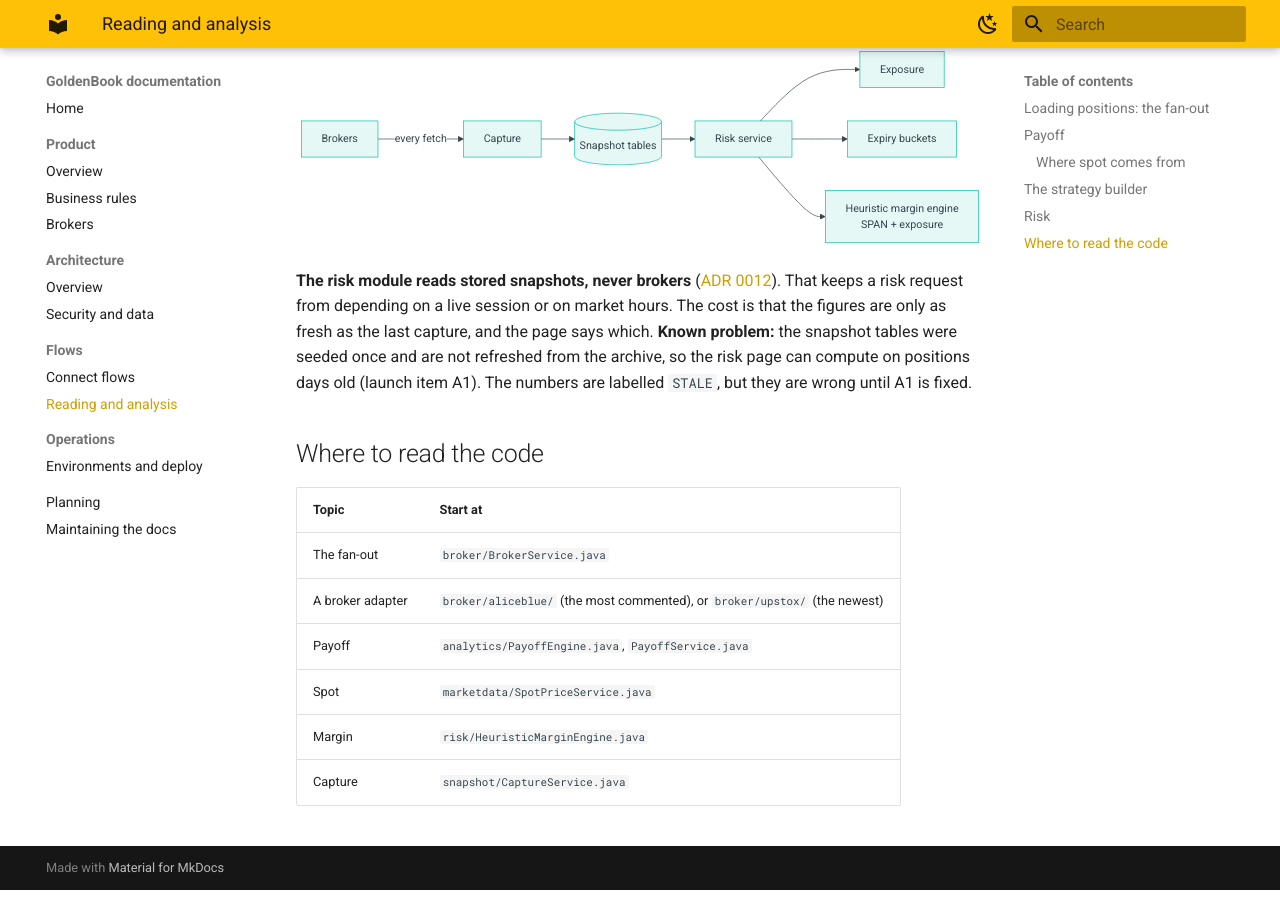
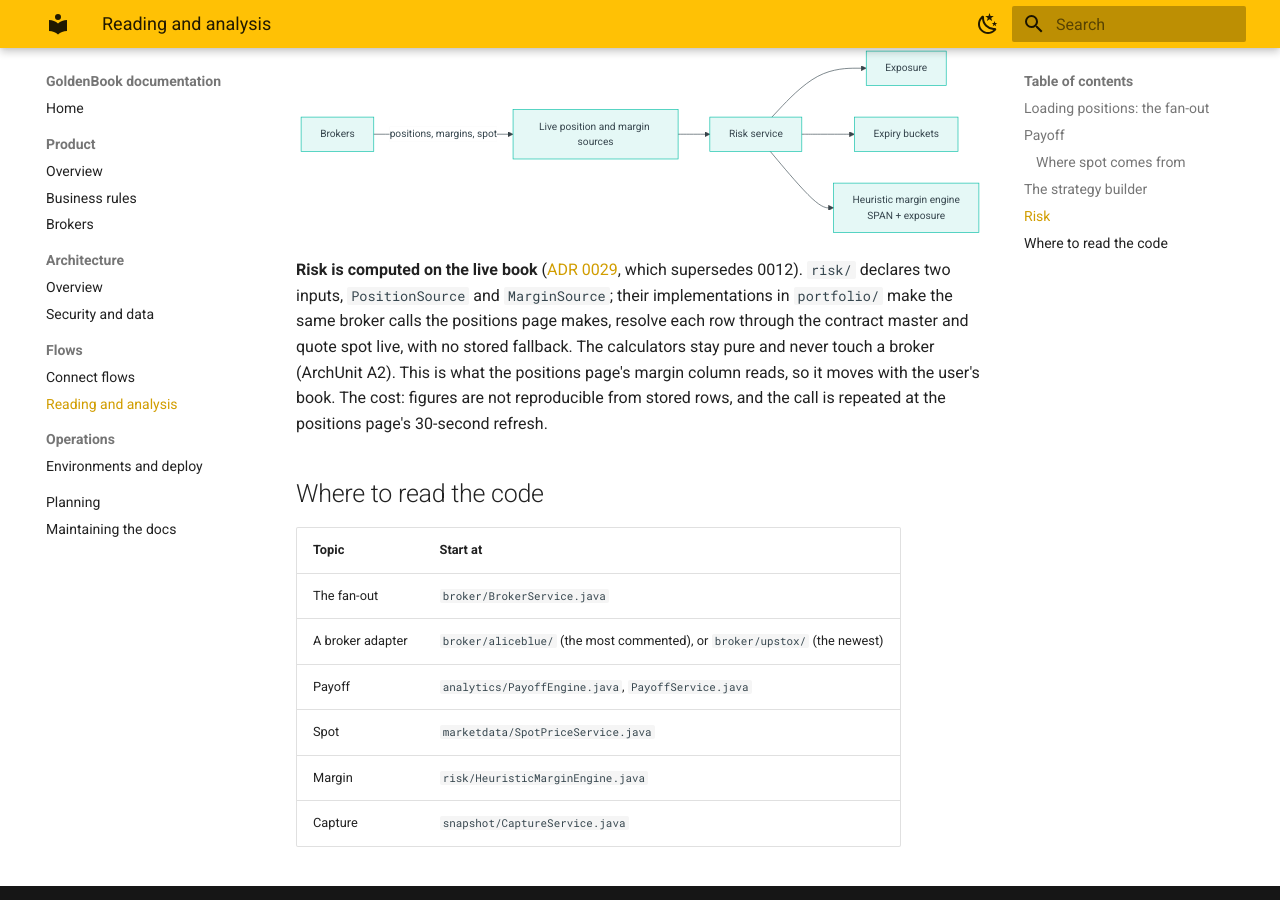
Before and after one commit to bnmnikhil/MoneyPlantContext, an MkDocs documentation site: the page built from docs/flows/read-and-analysis.md, in a window 1280 px wide and 900 px high, scrolled down 3230 px. Built offline with MkDocs 1.6.1 and Material for MkDocs 9.7.7, drawn with Linux system fonts in a browser that asks for light colours.

Commit message:
Docs: risk is computed on the live book (N12, ADR 0029)
Co-Authored-By: Claude Opus 5.5 <noreply@anthropic.com>

````diff
--- a/docs/flows/read-and-analysis.md
+++ b/docs/flows/read-and-analysis.md
@@ -82,20 +82,20 @@ connections can serve it; Alice Blue is the only chain source today.
 
 ```mermaid
 flowchart LR
-    brokers["Brokers"] -- "every fetch" --> cap["Capture"]
-    cap --> snap[("Snapshot tables")]
-    snap --> risk["Risk service"]
+    brokers["Brokers"] -- "positions, margins, spot" --> src["Live position and margin sources"]
+    src --> risk["Risk service"]
     risk --> exp["Exposure"]
     risk --> bucket["Expiry buckets"]
     risk --> margin["Heuristic margin engine<br/>SPAN + exposure"]
 ```
 
-**The risk module reads stored snapshots, never brokers**
-([ADR 0012](https://github.com/bnmnikhil/MoneyPlant/blob/main/docs/adr/0012-risk-reads-snapshots-never-brokers.md)).
-That keeps a risk request from depending on a live session or on market hours. The cost is that the figures are
-only as fresh as the last capture, and the page says which. **Known problem:** the snapshot tables were seeded
-once and are not refreshed from the archive, so the risk page can compute on positions days old (launch item A1).
-The numbers are labelled `STALE`, but they are wrong until A1 is fixed.
+**Risk is computed on the live book**
+([ADR 0029](https://github.com/bnmnikhil/MoneyPlant/blob/main/docs/adr/0029-risk-inputs-are-live.md), which
+supersedes 0012). `risk/` declares two inputs, `PositionSource` and `MarginSource`; their implementations in
+`portfolio/` make the same broker calls the positions page makes, resolve each row through the contract master
+and quote spot live, with no stored fallback. The calculators stay pure and never touch a broker (ArchUnit A2).
+This is what the positions page's margin column reads, so it moves with the user's book. The cost: figures are
+not reproducible from stored rows, and the call is repeated at the positions page's 30-second refresh.
 
 ## Where to read the code
 
````
Also changed, not shown: docs/architecture/overview.md (+1 -1 lines), docs/product/overview.md (+2 -1 lines).
